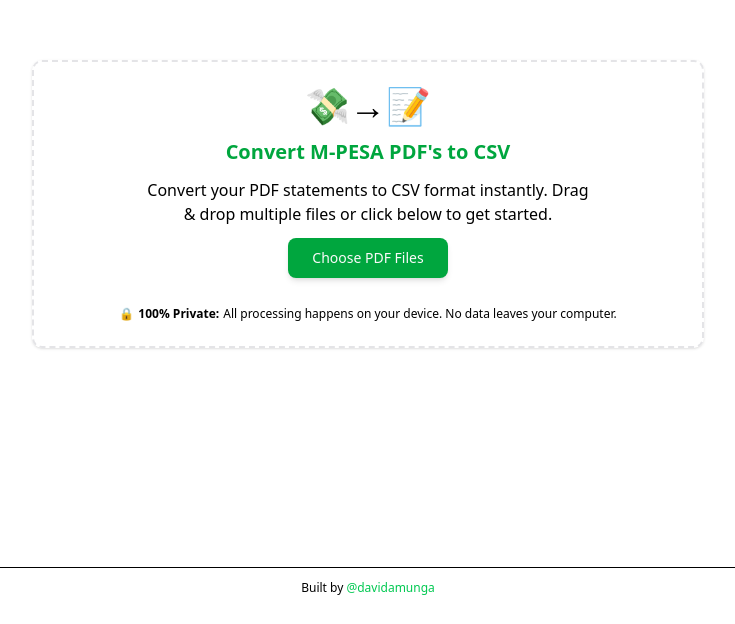
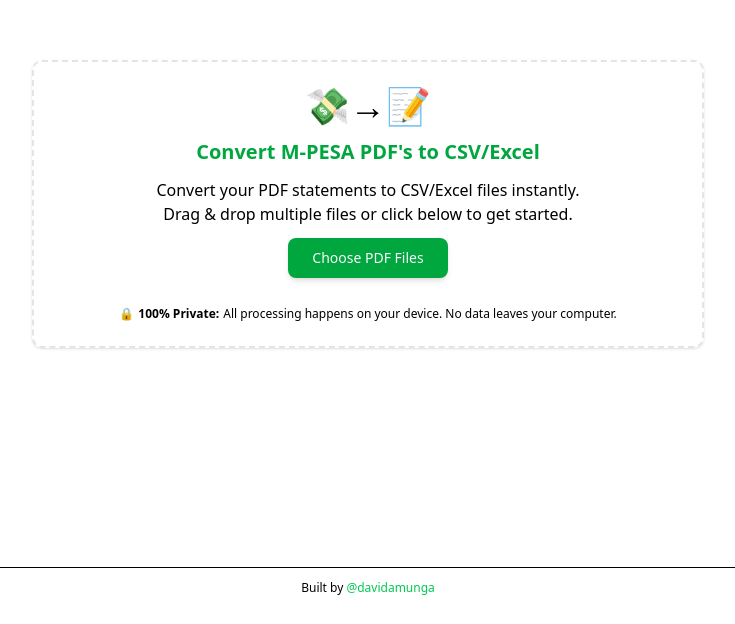
Before and after one commit to DavidAmunga/mpesa2csv, a React (Vite) app: page / in a window 1280 px wide. Shown: the part 176-800 px from the top of the page, without its empty margins (272-1007 px from the left). Built offline with nearby package versions, Linux system fonts and the light colour scheme.

Commit message:
docs: update README and configuration files to reflect CSV/XLSX support

```diff
--- a/src-tauri/tauri.conf.json
+++ b/src-tauri/tauri.conf.json
@@ -12,7 +12,7 @@
   "app": {
     "windows": [
       {
-        "title": "mpesa2csv - Convert M-PESA Statements to CSV",
+        "title": "mpesa2csv - Convert M-PESA Statements to CSV/Excel",
         "width": 600,
         "height": 500,
         "minWidth": 500,
@@ -36,8 +36,8 @@
     ],
     "publisher": "David Amunga",
     "category": "Utility",
-    "shortDescription": "Convert M-PESA statements to CSV",
-    "longDescription": "A desktop application that converts M-PESA statement PDFs to CSV format. Process your statements locally with complete privacy.",
+    "shortDescription": "Convert M-PESA statements to CSV/Excel",
+    "longDescription": "A desktop application that converts M-PESA statement PDFs to CSV/Excel files. Process your statements locally with complete privacy.",
     "copyright": "Copyright © 2025 David Amunga. All rights reserved.",
     "licenseFile": "../LICENSE",
     "externalBin": [],
@@ -64,7 +64,7 @@
         },
         "windowSize": {
           "width": 660,
-          "height": 400
+          "height": 500
         }
       }
     },
--- a/src/components/file-uploader.tsx
+++ b/src/components/file-uploader.tsx
@@ -166,7 +166,7 @@
         >
           {dragActive
             ? "Drop your PDF files here!"
-            : "Convert M-PESA PDF's to CSV"}
+            : "Convert M-PESA PDF's to CSV/Excel"}
         </h3>
 
         <p
@@ -177,7 +177,7 @@
         >
           {dragActive
             ? "Release to upload your M-PESA statement PDFs"
-            : "Convert your PDF statements to CSV format instantly. Drag & drop multiple files or click below to get started."}
+            : "Convert your PDF statements to CSV/Excel files instantly. Drag & drop multiple files or click below to get started."}
         </p>
 
         {!dragActive && (
```
Also changed, not shown: 2 other files (tests, documents, lock files or other folders).
